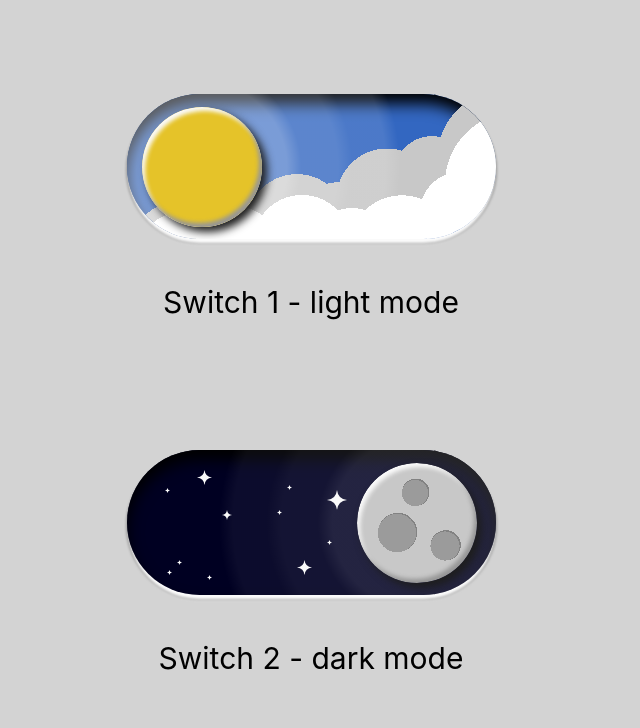
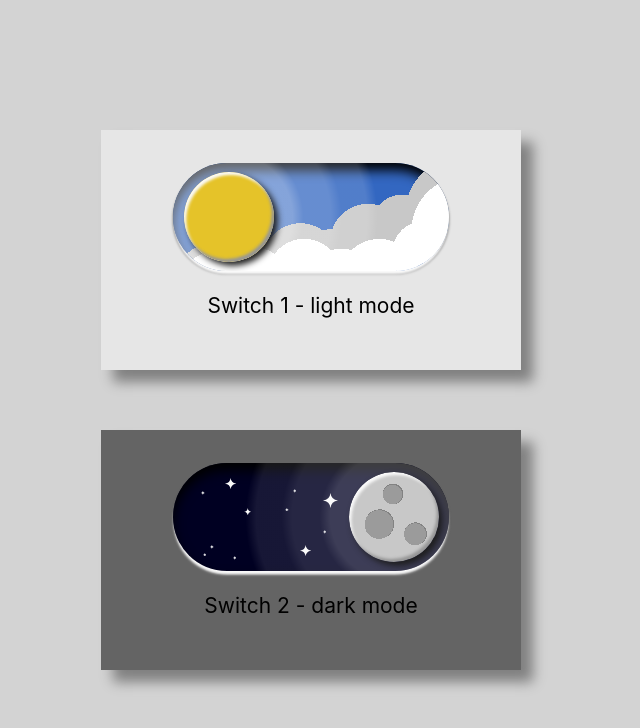
Before and after one commit to AMichalMurawski/switch_day-light, a React (Create React App) app: page / in a window 1280 px wide. Shown: the top 728 px of the page, without its empty margins (329-969 px from the left). Built offline with nearby package versions, Linux system fonts and the light colour scheme.

Commit message:
fix presentation

```diff
--- a/src/App.js
+++ b/src/App.js
@@ -7,6 +7,7 @@ function App() {
   const [switches, setSwitches] = useState({
     switch1: 'light',
     switch2: 'dark',
+    scale: 3,
   });
 
   const handleClick1 = mode => {
@@ -16,6 +17,19 @@ function App() {
   const handleClick2 = mode => {
     setSwitches(previous => ({ ...previous, switch2: mode }));
   };
+
+  const switchesMap = [
+    <SwitchDayNight1
+      scale={switches.scale}
+      mode={switches.switch1}
+      onClick={handleClick1}
+    />,
+    <SwitchDayNight2
+      scale={switches.scale}
+      mode={switches.switch2}
+      onClick={handleClick2}
+    />,
+  ];
 
   return (
     <div
@@ -27,39 +41,55 @@ function App() {
         justifyContent: 'center',
         alignItems: 'center',
         backgroundColor: 'lightgray',
-        gap: '100px',
+        gap: `${switches.scale * 20}px`,
       }}
     >
+      {switchesMap.map((Component, i) => {
+        return (
           <div
+            key={i}
             style={{
+              width: `${switches.scale * 140}px`,
+              height: `${switches.scale * 80}px`,
               display: 'flex',
               flexDirection: 'column',
+              justifyContent: 'center',
               alignItems: 'center',
-          gap: '15px',
+              gap: `${switches.scale * 1}px`,
+              backgroundColor:
+                switches[`switch${i + 1}`] === 'light'
+                  ? 'rgb(230, 230, 230)'
+                  : 'rgb(100, 100, 100)',
+              boxShadow: `${switches.scale * 4}px ${switches.scale * 4}px
+                ${switches.scale * 4}px gray`,
+              transition: 'background-color 500ms ease-out',
             }}
           >
+            {i === 0 ? (
               <SwitchDayNight1
-          scale="4"
+                scale={switches.scale}
                 mode={switches.switch1}
                 onClick={handleClick1}
               />
-        <p style={{ fontSize: '30px' }}>Switch 1 - {switches.switch1} mode</p>
-      </div>
-      <div
-        style={{
-          display: 'flex',
-          flexDirection: 'column',
-          alignItems: 'center',
-          gap: '15px',
-        }}
-      >
+            ) : (
               <SwitchDayNight2
-          scale="4"
+                scale={switches.scale}
                 mode={switches.switch2}
                 onClick={handleClick2}
               />
-        <p style={{ fontSize: '30px' }}>Switch 2 - {switches.switch2} mode</p>
+            )}
+
+            <p
+              style={{
+                fontSize: `${switches.scale * 7}px`,
+                lineHeight: '1',
+              }}
+            >
+              Switch {i + 1} - {switches[`switch${i + 1}`]} mode
+            </p>
           </div>
+        );
+      })}
     </div>
   );
 }
--- a/src/components/SwitchDayNight1.jsx
+++ b/src/components/SwitchDayNight1.jsx
@@ -129,9 +129,7 @@ export const SwitchDayNight1 = ({
           position: 'absolute',
           left: pxScale(-125),
           transform:
-            switched.mode === 'light'
-              ? `translateX(0)`
-              : `translateX(${pxScale(215)})`,
+            switched.mode === 'light' ? `translateX(0)` : `translateX(55%)`,
           width: pxScale(400),
           height: pxScale(400),
           borderRadius: '50%',
@@ -145,14 +143,14 @@ export const SwitchDayNight1 = ({
             height: '100%',
             borderRadius: '50%',
             background: `radial-gradient(
-              rgba(255, 255, 255, 0.35),
-              rgba(255, 255, 255, 0.35) 30%,
-              rgba(255, 255, 255, 0.20) 35%,
-              rgba(255, 255, 255, 0.20) 48%,
-              rgba(255, 255, 255, 0.12) 53%,
-              rgba(255, 255, 255, 0.12) 65%,
+              rgba(255, 255, 255, 0.40),
+              rgba(255, 255, 255, 0.40) 30%,
+              rgba(255, 255, 255, 0.25) 35%,
+              rgba(255, 255, 255, 0.25) 48%,
+              rgba(255, 255, 255, 0.15) 53%,
+              rgba(255, 255, 255, 0.15) 65%,
               rgba(255, 255, 255, 0) 70%)`,
-            opacity: switched.mode === modeType.light ? 1 : 0.4,
+            opacity: switched.mode === modeType.light ? 1 : 0.6,
             transition: `opacity ${transitionDurationTiming}`,
             zIndex: 10,
           }}
--- a/src/components/SwitchDayNight2.jsx
+++ b/src/components/SwitchDayNight2.jsx
@@ -130,9 +130,7 @@ export const SwitchDayNight2 = ({
           position: 'absolute',
           left: pxScale(-125),
           transform:
-            switched.mode === 'light'
-              ? `translateX(0)`
-              : `translateX(${pxScale(215)})`,
+            switched.mode === 'light' ? `translateX(0)` : `translateX(55%)`,
           width: pxScale(400),
           height: pxScale(400),
           borderRadius: '50%',
@@ -146,14 +144,14 @@ export const SwitchDayNight2 = ({
             height: '100%',
             borderRadius: '50%',
             background: `radial-gradient(
-              rgba(255, 255, 255, 0.35),
-              rgba(255, 255, 255, 0.35) 30%,
-              rgba(255, 255, 255, 0.20) 35%,
-              rgba(255, 255, 255, 0.20) 48%,
-              rgba(255, 255, 255, 0.12) 53%,
-              rgba(255, 255, 255, 0.12) 65%,
+              rgba(255, 255, 255, 0.40),
+              rgba(255, 255, 255, 0.40) 30%,
+              rgba(255, 255, 255, 0.25) 35%,
+              rgba(255, 255, 255, 0.25) 48%,
+              rgba(255, 255, 255, 0.15) 53%,
+              rgba(255, 255, 255, 0.15) 65%,
               rgba(255, 255, 255, 0) 70%)`,
-            opacity: switched.mode === modeType.light ? 1 : 0.4,
+            opacity: switched.mode === modeType.light ? 1 : 0.6,
             transition: `opacity ${transitionDurationTiming}`,
             zIndex: 10,
           }}
@@ -233,8 +231,8 @@ export const SwitchDayNight2 = ({
           opacity: switched.mode === modeType.light ? 1 : 0,
           transition:
             switched.mode === modeType.light
-              ? `opacity 300ms 200ms ease-out`
-              : `opacity 300ms ease-out`,
+              ? `opacity ${transitionDurationTiming}`
+              : `opacity ${transitionDurationTiming}`,
           zIndex: 15,
         }}
       />
@@ -249,8 +247,8 @@ export const SwitchDayNight2 = ({
           opacity: switched.mode === modeType.light ? 1 : 0,
           transition:
             switched.mode === modeType.light
-              ? `opacity 300ms 200ms ease-out`
-              : `opacity 300ms ease-out`,
+              ? `opacity ${transitionDurationTiming}`
+              : `opacity ${transitionDurationTiming}`,
           zIndex: 12,
         }}
       />
```
Lines whose indentation alone changed are shown as unchanged.
